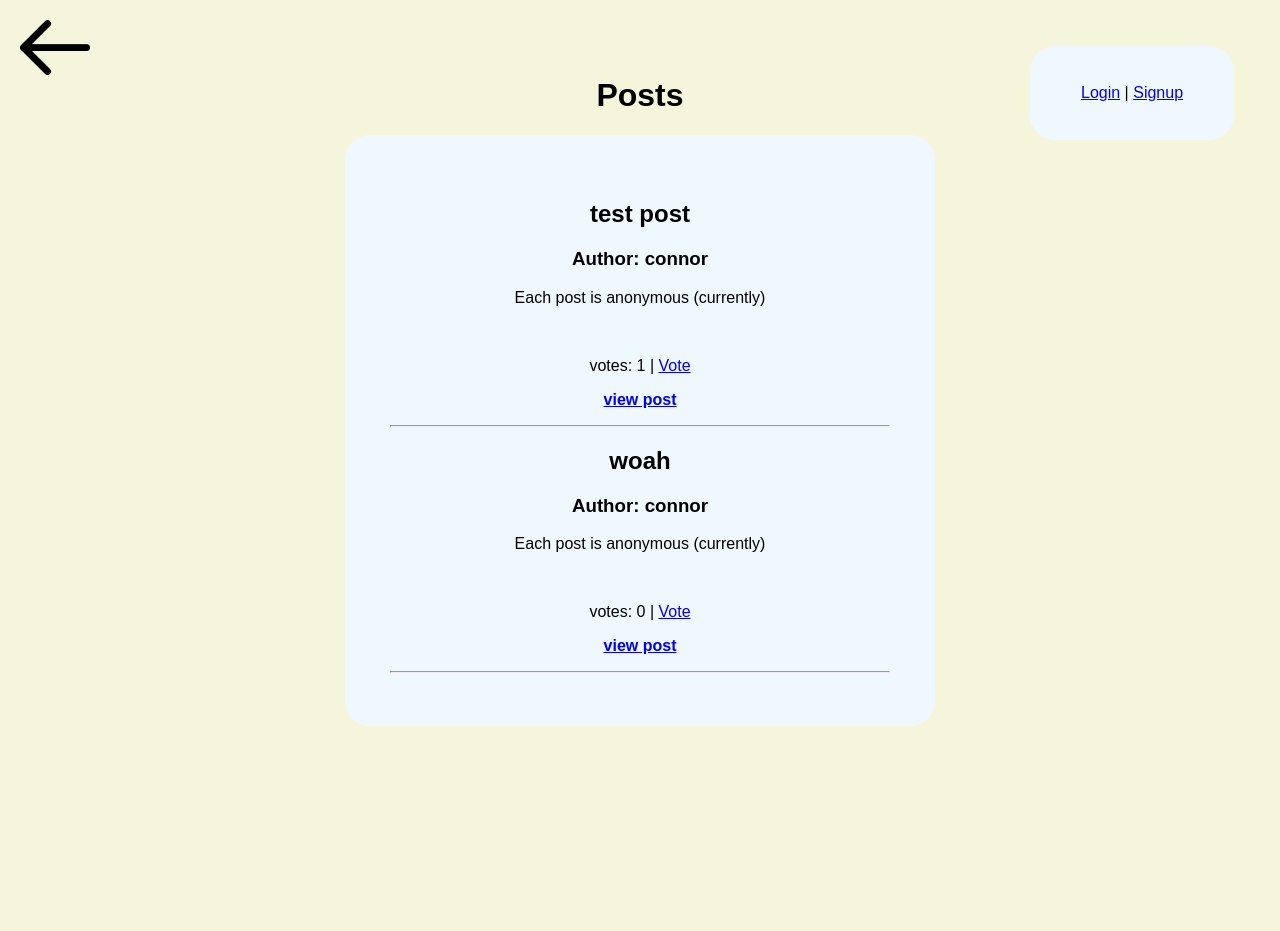
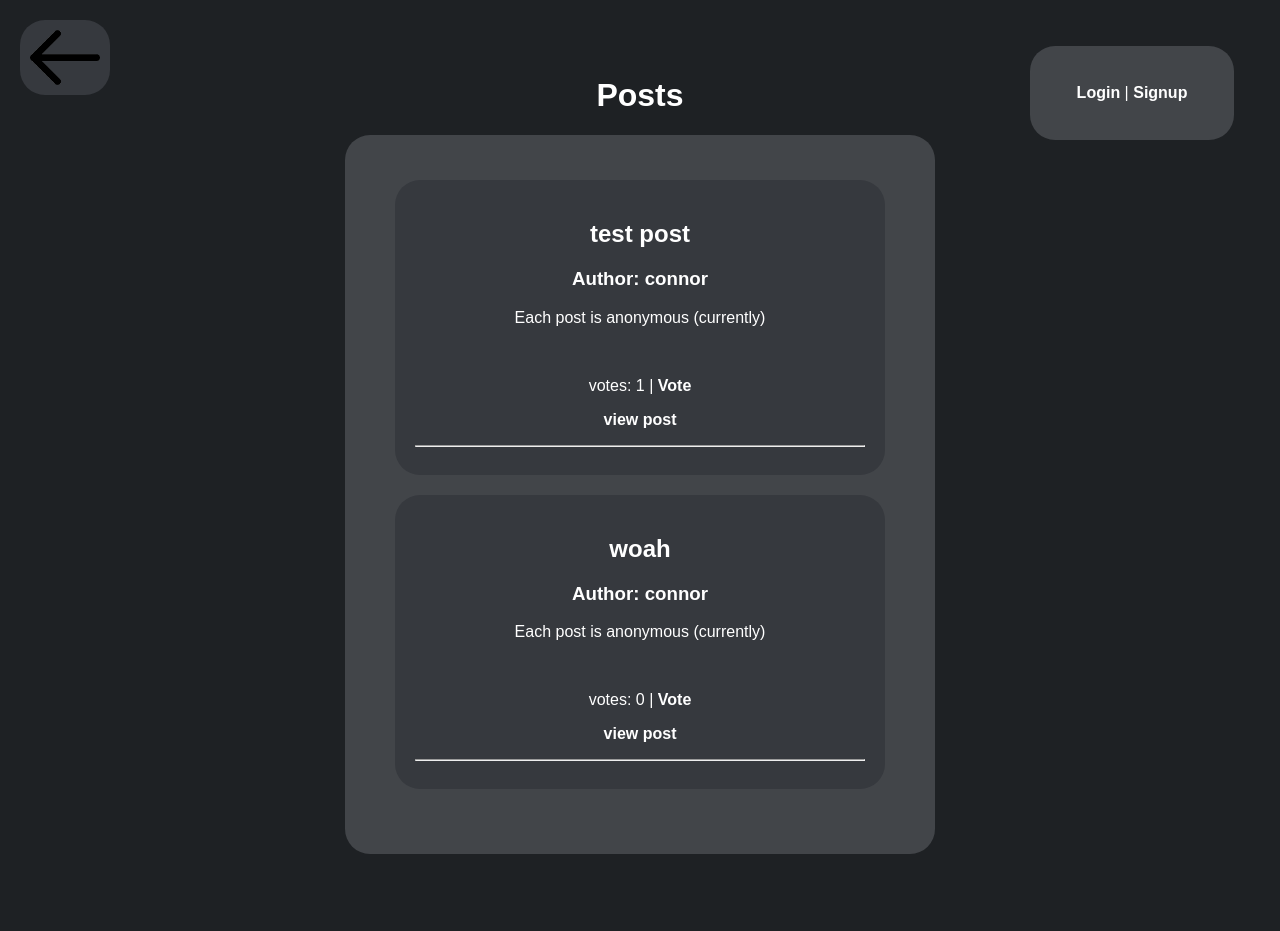
Before and after one commit to connorm400/social-nexus, a Flask app: page /recipient in a window 1280 px wide. Before the commit the page ends 726 px from the top, so only its background shows below. Run offline with Flask 3, Linux system fonts and the light colour scheme; data comes from the database, SQL or seed files in the repository; both versions use the stored data as it was after the commit.

Commit message:
changed theme a bunch

```diff
--- a/static/css/main.css
+++ b/static/css/main.css
@@ -1,8 +1,9 @@
 body {
-    background-color: beige;
+    background-color: rgb(30,33,36);
     font-family: sans-serif;
     text-align: center;
     margin: 6%;
+    color: white;
 }
 .flexbox-container {
     display: flex;
@@ -12,14 +13,14 @@ body {
 
 }
 .flex-column {
-    background-color: aliceblue;
+    background-color: rgb(66, 69, 72);
     margin:2%;
     padding:3%;
     width: 30%;
     border-radius: 25px;
 }
 .box {
-    background-color: aliceblue;
+    background-color: rgb(66, 69, 73);
     width: 40%;
     min-width: 500px;
     margin:auto;
@@ -31,12 +32,30 @@ img.back {
     width: 70px;
     top: 20px;
     left: 20px;
+    background-color: rgb(54,57,62);
+    padding:10px;
+    border-radius: 25px;
+}
+.postbox {
+    background-color: rgb(54,57,62);
+    width: 90%;
+    min-width: 450px;
+    margin:auto;
+    border-radius: 25px;
+    padding: 4%;
+    color:white;
+    margin-bottom: 20px;
+}
+a {
+    color:white;
+    font-weight:bold;
+    text-decoration: none;
 }
 #titleinput{
     width: 350px;
 }
 .login-bar {
-    background-color: aliceblue;
+    background-color: rgb(66, 69, 73);
     margin: 2%;
     padding: 3%;
     width: 10%;
@@ -49,29 +68,32 @@ input[type=text] {
     width: 100%;
     padding: 12px 20px;
     box-sizing: border-box;
-    background-color: beige;
+    background-color: rgb(54,57,62);
     border: none;
     border-radius: 25px;
+    color:white;
 }
 input[type=password] {
     width: 100%;
     padding: 12px 20px;
     box-sizing: border-box;
-    background-color: beige;
+    background-color: rgb(54,57,62);
     border: none;
     border-radius: 25px;
 }
 input[type=submit]{
-    background-color: beige;
+    background-color: rgb(54,57,62);
     border: none;
     padding: 20px;
     border-radius:25px;
+    color: white;
 }
 textarea{
     width: 100%;
     padding: 12px 20px;
     box-sizing: border-box;
-    background-color: beige;
+    background-color: rgb(54, 57, 62);
+    color:white;
     border: none;
     border-radius: 25px;
 }
--- a/templates/recipient.html
+++ b/templates/recipient.html
@@ -14,16 +14,18 @@
     {% endif %}
     <!--Repeats this for each post-->
     {% for entry in submissions %}
+        <div class="postbox">
             <h2>{{ entry.title }}</h2>
             <h3>Author: {{ entry.author_name }}</h3>
             <!--<h4>Date Created: {{ entry.date_created.date() }}</h4>-->
             <p>{{ entry.content }}</p>
             <br>
-        <p>votes: {{ entry.votes }} | <a href="/upvote-post/{{ entry.id }}">Vote</a></p>
-        <p><b><a href="/post/{{entry.id}}">view post</a></b></p>
+            <p>votes: {{ entry.votes }} | <a href="/upvote-post/{{ entry.id }}" class="post-link">Vote</a></p>
+            <p><b><a href="/post/{{entry.id}}" class="post-link">view post</a></b></p>
             {% if submissions|length > 1 %} <!--Will only show a horizontal line if there are multiple posts to be divided-->
                 <hr>
             {% endif %}
+        </div>
     {% endfor %}
 </div>
 {% if logged_in %}
```
Also changed, not shown: instance/submissions.db. Lines whose indentation alone changed are shown as unchanged.
